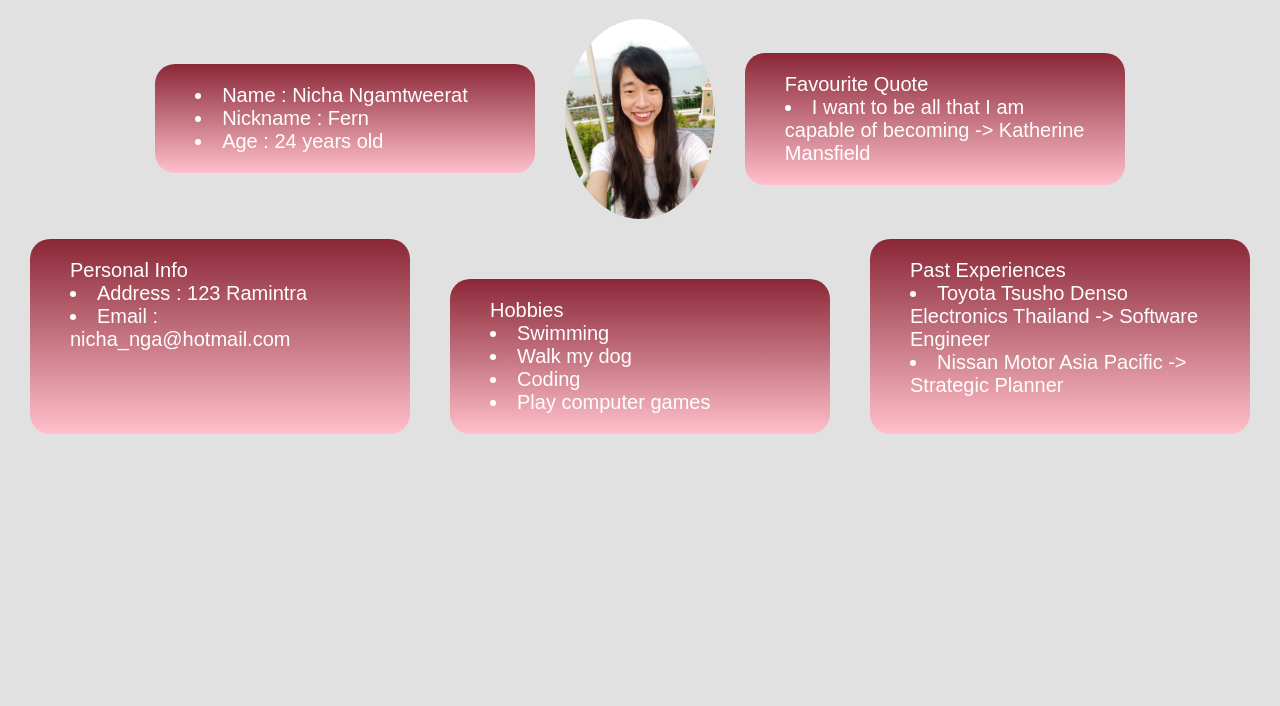
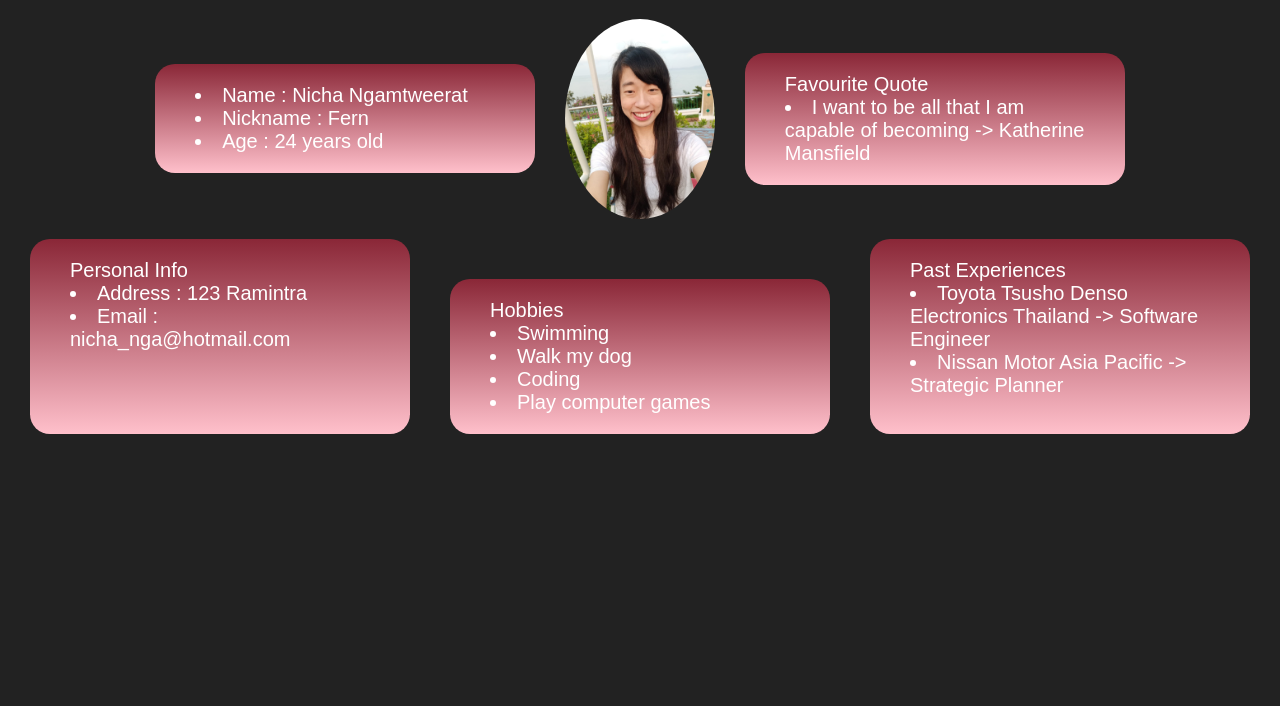
Before and after one commit to nnicha123/Introduction, a plain HTML site: page index.html in a window 1280 px wide. Shown: the part 94-800 px from the top of the page. Drawn offline with Linux system fonts and the light colour scheme.

Commit message:
Changed background color

```diff
--- a/index.html
+++ b/index.html
@@ -7,7 +7,7 @@
     <style>
         body {
             font-family: sans-serif;
-            background-color: #2222;
+            background-color: #222;
         }
 
         h1 {
```
